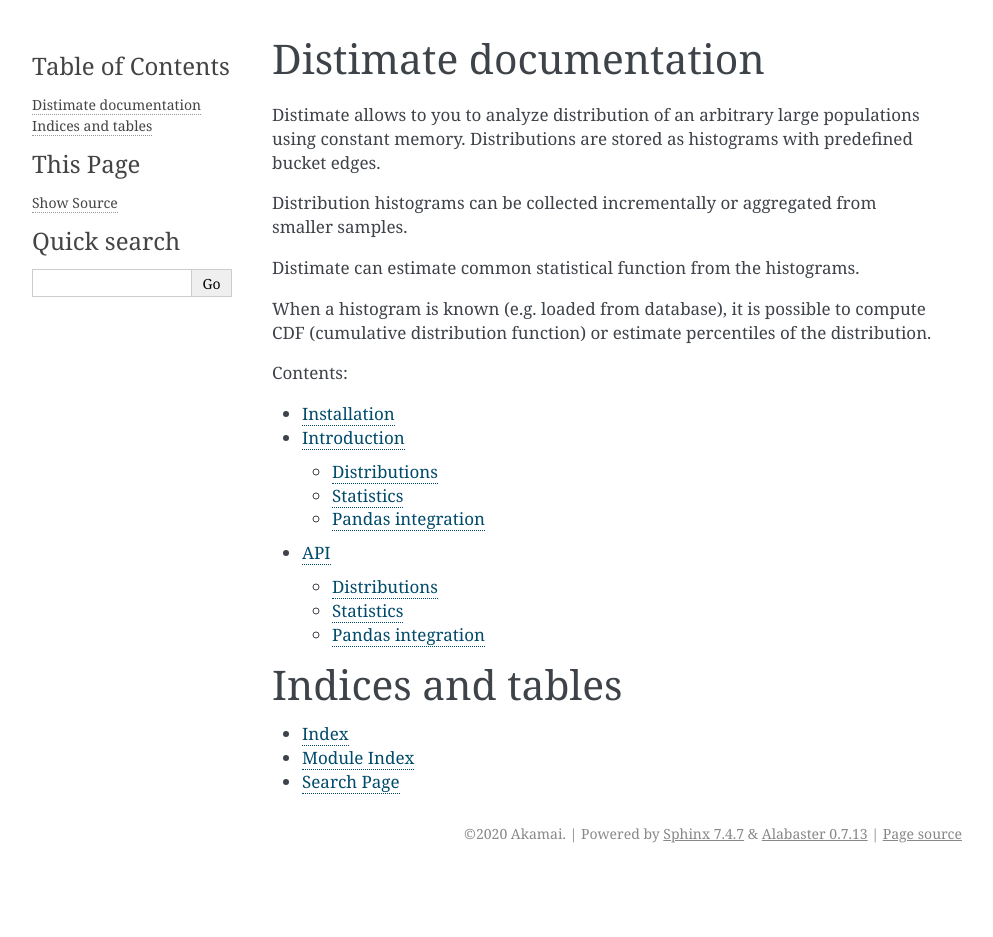
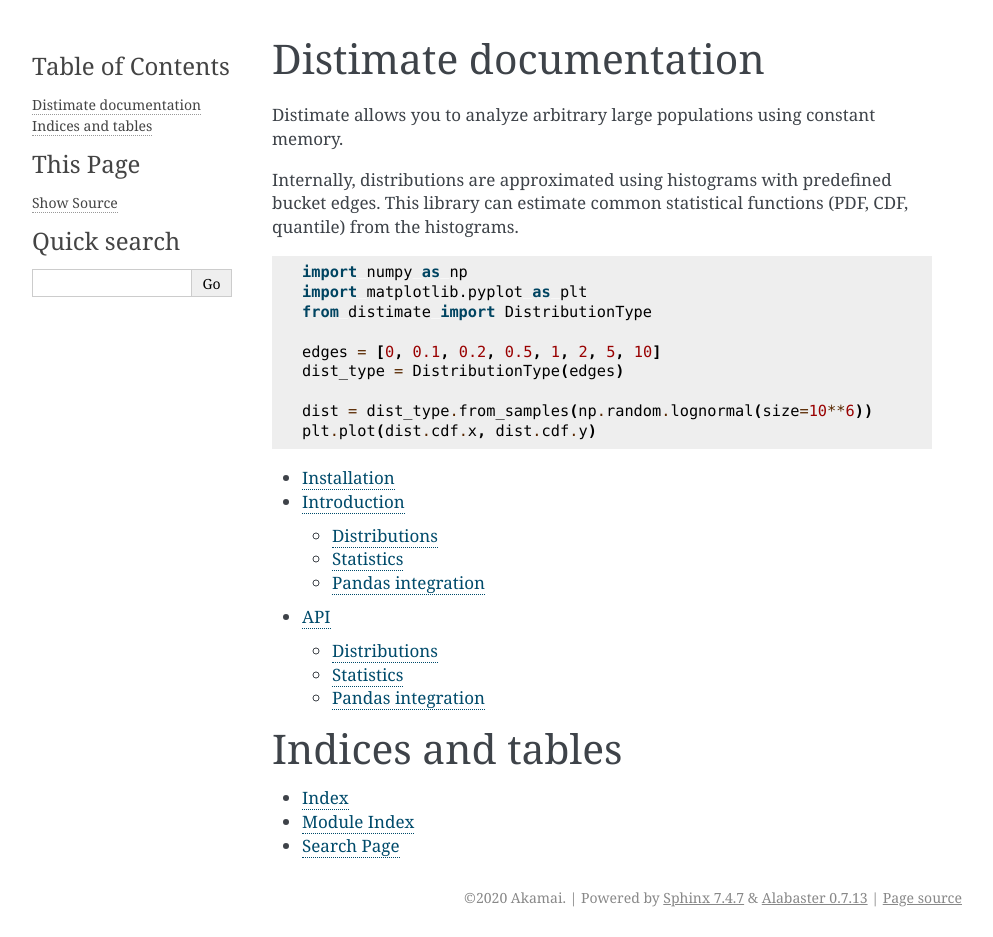
Before and after one commit to akamai/distimate, a Sphinx documentation site: the page built from docs/index.rst, in a window 1280 px wide. Shown: the whole page, without its empty margins (148-1141 px from the left). Built offline with Sphinx 7.4.7, drawn with Linux system fonts in a browser that asks for light colours; before the commit the page ends 900 px from its top, so only the background shows below that.

Commit message:
Add introduction to docs.

```diff
--- a/docs/index.rst
+++ b/docs/index.rst
@@ -3,22 +3,25 @@
 Distimate documentation
 ========================
 
-Distimate allows to you to analyze distribution of an arbitrary large populations using constant memory.
-Distributions are stored as histograms with predefined bucket edges.
+Distimate allows you to analyze arbitrary large populations using constant memory.
 
-Distribution histograms can be collected incrementally or aggregated from smaller samples.
+Internally, distributions are approximated using histograms with predefined bucket edges.
+This library can estimate common statistical functions (PDF, CDF, quantile) from the histograms.
 
-Distimate can estimate common statistical function from the histograms.
+.. code-block:: python
 
+    import numpy as np
+    import matplotlib.pyplot as plt
+    from distimate import DistributionType
 
-When a histogram is known (e.g. loaded from database), it is possible
-to compute CDF (cumulative distribution function) or estimate percentiles
-of the distribution.
+    edges = [0, 0.1, 0.2, 0.5, 1, 2, 5, 10]
+    dist_type = DistributionType(edges)
 
+    dist = dist_type.from_samples(np.random.lognormal(size=10**6))
+    plt.plot(dist.cdf.x, dist.cdf.y)
 
 
 .. toctree::
-    :caption: Contents:
 
     install
     intro
```
